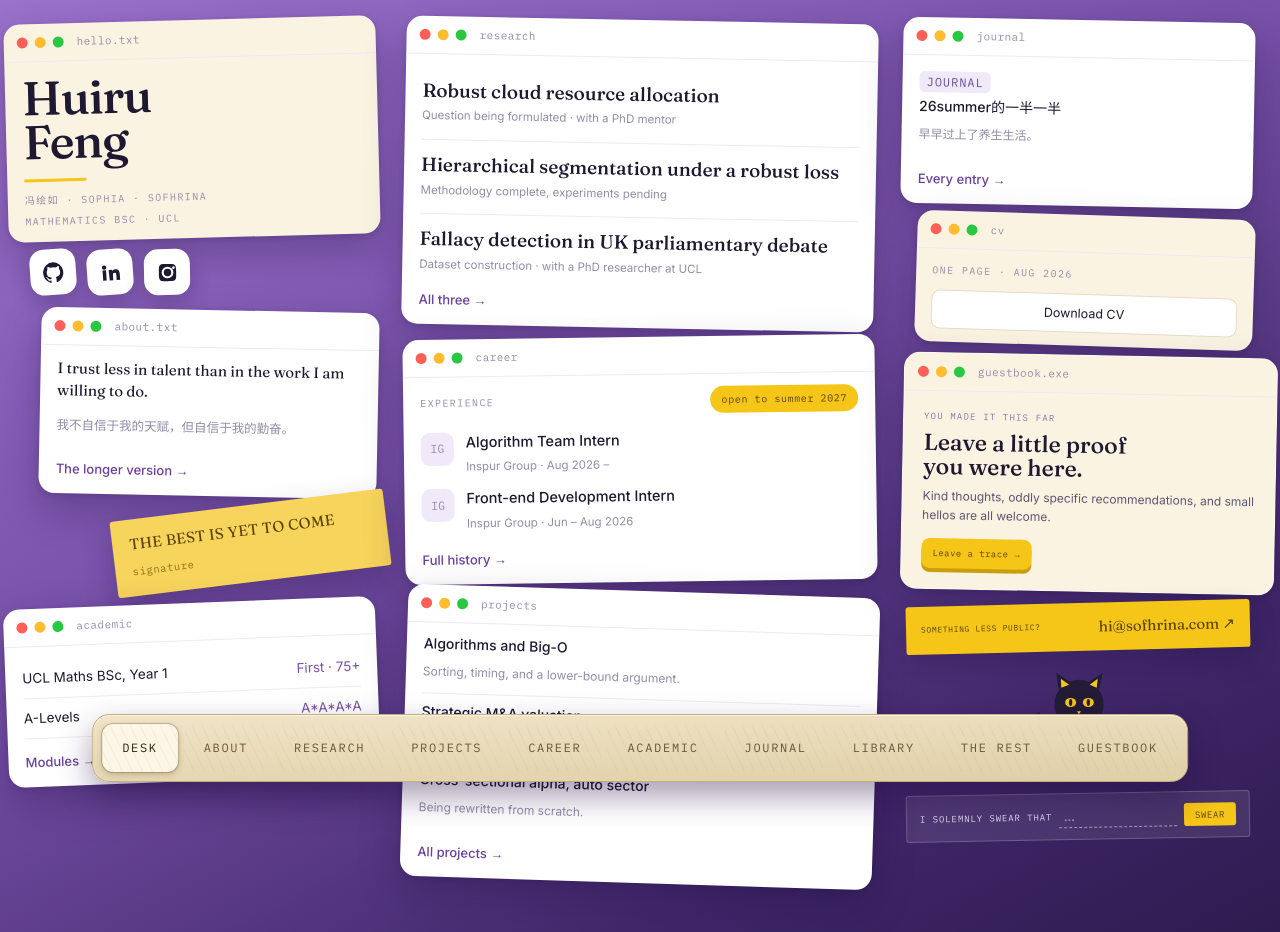
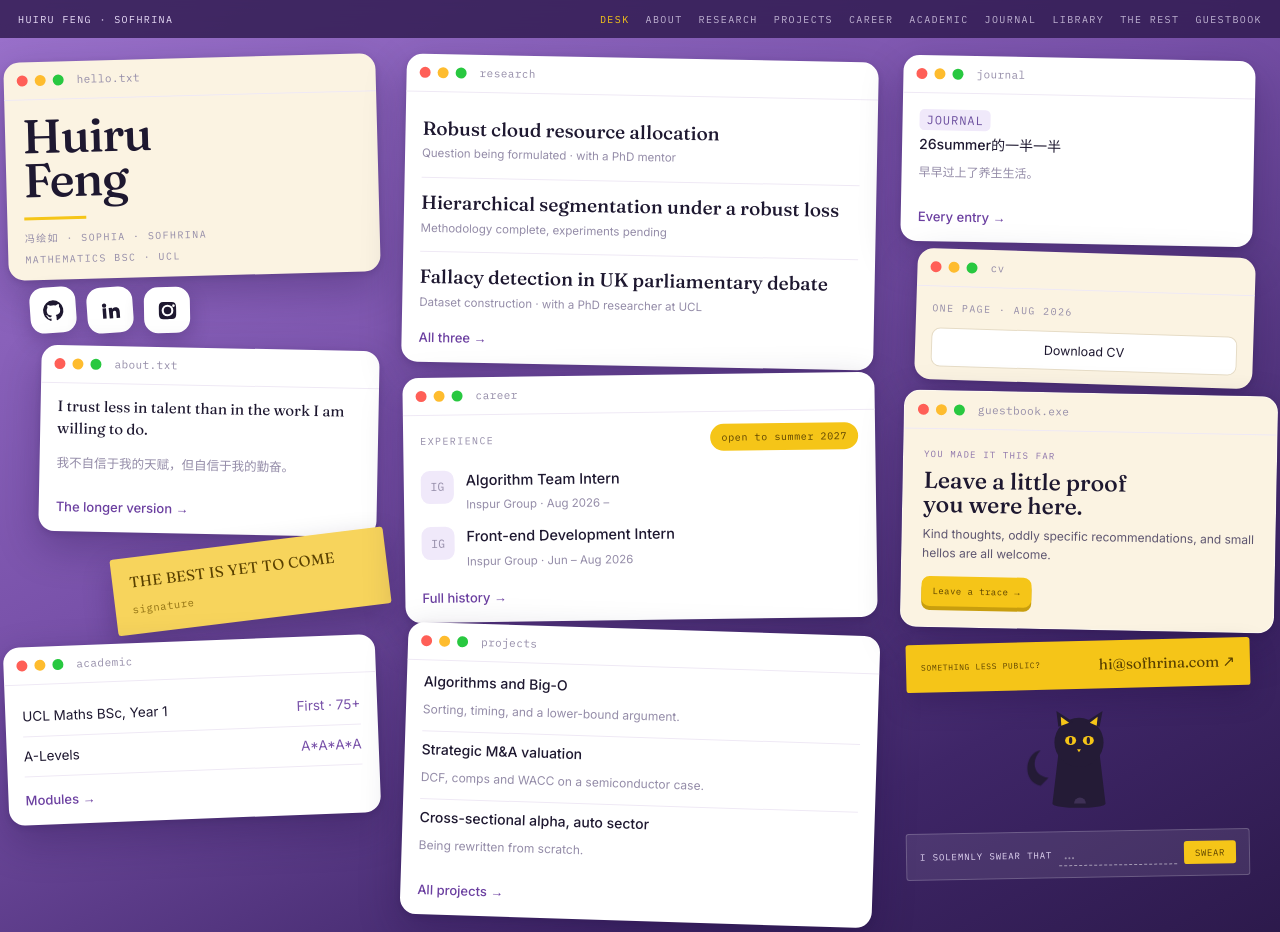
Before and after one commit to sofhrina/sofhrina.github.io, a website: page index.html in a window 1280 px wide. Shown: the top 932 px of the page. Drawn offline with Linux system fonts and the light colour scheme.

Commit message:
Drop the dock and put the menubar back (#10)
The parchment dock read as pasted on rather than part of the desk. The site's
own purple menubar returns in its place, which is what every interior page
already wears, so the homepage stops being the odd one out.

Library and The Rest reached the homepage only through the dock, since their
cards were removed earlier, so the menubar carries the full set of pages now
rather than the eight it listed originally.

Co-authored-by: Sophia Feng <sofhrina@192.168.1.120>
Co-authored-by: Claude Opus 5 <noreply@anthropic.com>

```diff
--- a/index.html
+++ b/index.html
@@ -76,26 +76,14 @@ a{color:inherit}
 .mono{font-family:"IBM Plex Mono",ui-monospace,monospace;font-size:10px;letter-spacing:.14em;text-transform:uppercase}
 .sr{position:absolute;width:1px;height:1px;overflow:hidden;clip:rect(0 0 0 0)}
 
-/* ---------- the dock : one parchment strip, same at every width ---------- */
-.maprail{position:fixed;left:50%;bottom:18px;transform:translateX(-50%);z-index:70;
-  max-width:calc(100vw - 22px);font-family:"IBM Plex Mono",monospace}
-.maprail ol{list-style:none;margin:0;padding:9px;display:flex;gap:6px;
-  border:1px solid #C4AC7E;border-radius:17px;
-  background:linear-gradient(178deg,#F1E5C9,#DFCFA6);
-  box-shadow:0 14px 32px rgba(30,10,60,.4),0 1px 0 rgba(255,250,236,.75) inset;
-  overflow-x:auto;scrollbar-width:none;-webkit-overflow-scrolling:touch}
-.maprail ol::-webkit-scrollbar{display:none}
-.mtab{position:relative;display:block;white-space:nowrap;text-decoration:none;
-  color:#6B5638;font-size:12px;letter-spacing:.14em;text-transform:uppercase;
-  padding:14px 20px;border-radius:11px;transition:color .2s ease,background .2s ease}
-.mtab::before{content:"";position:absolute;inset:0;border-radius:11px;pointer-events:none;opacity:.4;
-  background:repeating-linear-gradient(64deg,rgba(120,94,52,.13) 0 1px,transparent 1px 9px)}
-.mtab:hover{color:#3B2D16;background:rgba(255,251,238,.72)}
-.mtab[aria-current="page"]{color:#2C2110;background:#FCF6E6;
-  box-shadow:0 2px 6px rgba(62,44,14,.26),0 0 0 1px rgba(140,116,74,.4)}
-@media(prefers-reduced-motion:reduce){.mtab{transition:none}}
-
-.screen{position:relative;background:linear-gradient(152deg,var(--violet-1) 0%,var(--violet-2) 40%,var(--violet-3) 76%,var(--violet-deep) 100%);overflow:hidden;padding-bottom:26px;min-height:100vh;display:flex;flex-direction:column;justify-content:center}
+.menubar{display:flex;justify-content:space-between;align-items:center;min-height:38px;padding:0 18px;background:rgba(46,25,78,.82);backdrop-filter:blur(20px);-webkit-backdrop-filter:blur(20px);color:#F3EBFF;font-size:10px;position:sticky;top:0;z-index:60}
+.menubar .mono{color:#EBDFFA}.menubar>a{color:#F3EBFF;text-decoration:none;white-space:nowrap}
+.menubar nav{display:flex;align-items:center;gap:16px;overflow-x:auto;white-space:nowrap;margin-left:20px;scrollbar-width:none}
+.menubar nav::-webkit-scrollbar{display:none}
+.menubar nav a{color:#F3EBFF;text-decoration:none;opacity:.72;transition:opacity .2s,color .2s}
+.menubar nav a:hover,.menubar nav a[aria-current="page"]{opacity:1;color:var(--yellow)}
+@media(max-width:760px){.menubar{padding:0 12px}.menubar>a{display:none}.menubar nav{margin-left:0;gap:13px;width:100%}}
+.screen{position:relative;background:linear-gradient(152deg,var(--violet-1) 0%,var(--violet-2) 40%,var(--violet-3) 76%,var(--violet-deep) 100%);overflow:hidden;padding-bottom:30px;min-height:100vh;display:flex;flex-direction:column;justify-content:center}
 
 .stage{width:100%;max-width:1560px;margin:0 auto;padding:20px 26px;display:grid;grid-template-columns:1fr 1.34fr 1fr;gap:26px;align-items:start}
 .col{display:flex;flex-direction:column}
@@ -319,25 +307,10 @@ body.mischief .marauders{opacity:1;visibility:visible;transform:translate(-50%,-
   .mr-2{font-size:8px;letter-spacing:.18em;margin:8px 0 6px}
   .mr-3{font-size:27px}
   }
-.screen{padding-bottom:calc(110px + env(safe-area-inset-bottom))}
 </style>
 </head>
 <body>
 
-<nav class="maprail" aria-label="Site pages">
-  <ol>
-    <li><a class="mtab" href="index.html" aria-current="page">Desk</a></li>
-    <li><a class="mtab" href="about.html">About</a></li>
-    <li><a class="mtab" href="research.html">Research</a></li>
-    <li><a class="mtab" href="projects.html">Projects</a></li>
-    <li><a class="mtab" href="experience.html">Career</a></li>
-    <li><a class="mtab" href="academic.html">Academic</a></li>
-    <li><a class="mtab" href="journal.html">Journal</a></li>
-    <li><a class="mtab" href="library.html">Library</a></li>
-    <li><a class="mtab" href="rest.html">The Rest</a></li>
-    <li><a class="mtab" href="guestbook.html">Guestbook</a></li>
-  </ol>
-</nav>
 
 
 <div class="screen">
@@ -391,6 +364,11 @@ body.mischief .marauders{opacity:1;visibility:visible;transform:translate(-50%,-
   </div>
 
   <div class="blessing" id="blessing" role="status" aria-live="polite"></div>
+
+  <div class="menubar">
+    <a class="mono" href="index.html">Huiru Feng · Sofhrina</a>
+    <nav class="mono" aria-label="Site pages"><a href="index.html" aria-current="page">Desk</a><a href="about.html">About</a><a href="research.html">Research</a><a href="projects.html">Projects</a><a href="experience.html">Career</a><a href="academic.html">Academic</a><a href="journal.html">Journal</a><a href="library.html">Library</a><a href="rest.html">The Rest</a><a href="guestbook.html">Guestbook</a></nav>
+  </div>
 
   <div class="stage" id="desk">
 
```
